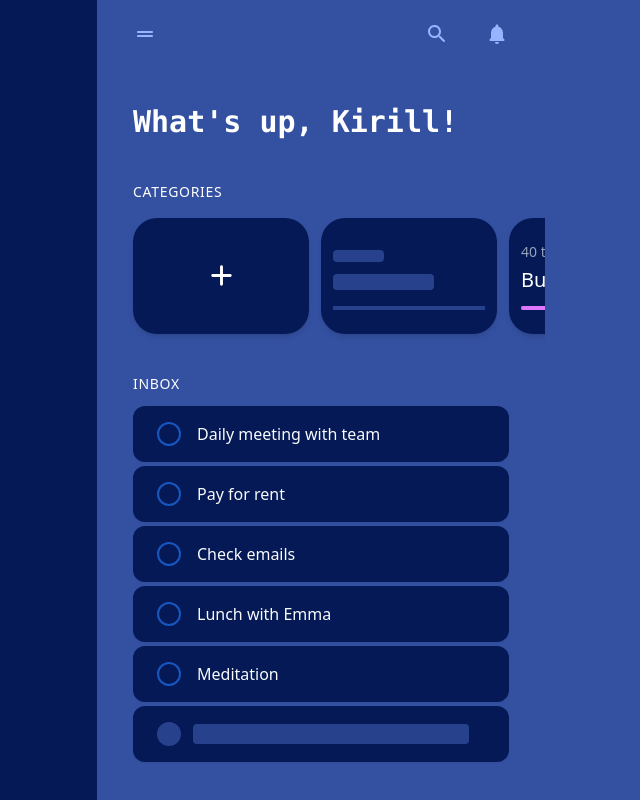
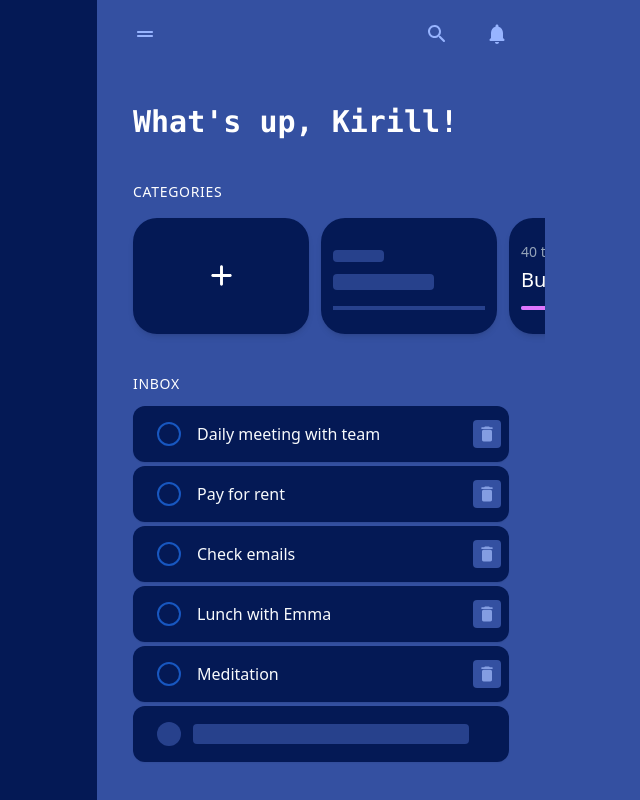
Before and after one commit to Cyber-Kira/todo, a React (Create React App) app: page / in a window 1280 px wide. Shown: the whole page, without its empty margins (319-959 px from the left). Built offline with nearby package versions, Linux system fonts and the light colour scheme.

Commit message:
feat: add delete button and transitions

```diff
--- a/src/components/TodoItem/TodoItem.tsx
+++ b/src/components/TodoItem/TodoItem.tsx
@@ -1,4 +1,6 @@
+/* eslint-disable arrow-body-style */
 import React, { useState } from 'react'
+import DeleteRoundedIcon from '@mui/icons-material/DeleteRounded'
 import { TodoToggle } from '../TodoToggle'
 
 interface Props {
@@ -8,6 +10,9 @@ interface Props {
 export const TotoItem = ({ title }: Props) => {
 	const [done, setDone] = useState(false)
 	const [selected, setSelected] = useState(false)
+	const [isDeleted, setDeleted] = useState(false)
+	const [isHidden, setHidden] = useState(false)
+	const timeoutRef = React.useRef<null | number>(null)
 	const toggleDone = () => {
 		setDone(!done)
 	}
@@ -15,18 +20,52 @@ export const TotoItem = ({ title }: Props) => {
 		setSelected(!selected)
 	}
 
+	const handleDelete = () => {
+		setDeleted(true)
+		timeoutRef.current = window.setTimeout(() => {
+			setHidden(true)
+		}, 3000)
+	}
+
+	const cancelDeletion = () => {
+		setDeleted(false)
+		window.clearTimeout(Number(timeoutRef.current))
+	}
+
+	const deletedText = (
+		<div
+			className={`absolute flex justify-between left-0 w-full px-5 items-center text-slate-300 gap-3 font-mono opacity-0 ${
+				isDeleted ? 'opacity-100 duration-700 z-20' : ''
+			} transition-opacity`}
+		>
+			<p>The task was deleted</p>
+			<button
+				onClick={cancelDeletion}
+				className='flex items-center justify-center border-2 border-offset-2 px-3 py-1 rounded-full border-slate-400 uppercase'
+				type='button'
+			>
+				Undo
+			</button>
+		</div>
+	)
+
 	return (
 		<div
-			className={`flex items-center outline-none shadow-sm shrink-0 p-2 select-none w-full min-h-[3.5rem] h-auto dark:text-slate-50 bg-light dark:bg-purpleDark rounded-xl transition-colors pl-3 ${
+			className={`relative flex items-center outline-none shadow-sm shrink-0 select-none min-h-[3.5rem] h-auto rounded-xl transition-all ${
+				isHidden ? 'hidden' : ''
+			} `}
+		>
+			<div
+				className={`flex items-center outline-none shadow-sm shrink-0 p-2 select-none w-full min-h-[3.5rem] h-auto dark:text-slate-50 bg-light dark:bg-purpleDark rounded-xl transition-all pl-3 z-10 ${
 					selected ? 'bg-slate-200 dark:bg-opacity-70' : ''
-			}`}
+				} ${isDeleted ? '-translate-x-full opacity-0 duration-500' : ''}`}
 			>
 				<div className='flex items-center justify-center'>
 					<TodoToggle toggleDone={toggleDone} toggleSelected={toggleSelected} />
 				</div>
-			<div className='flex items-center overflow-hidden w-full'>
+				<div className='flex items-center justify-between overflow-hidden w-full'>
 					<span
-					className={`relative text-black mr-10 dark:text-slate-50 w-auto before:absolute before:h-px pl-1 before:w-[calc(100%+5px)] before:bg-black dark:before:bg-white  before:top-[calc(50%-1px)] before:-translate-x-[calc(100%+30px)] ${
+						className={`relative text-black dark:text-slate-50 w-auto before:absolute before:h-px pl-1 before:w-[calc(100%+5px)] before:bg-black dark:before:bg-white  before:top-[calc(50%-1px)] before:-translate-x-[calc(100%+30px)] ${
 							done
 								? 'before:translate-x-[calc(-5px)] animate-wiggle before:animate-dimmed'
 								: ''
@@ -34,7 +73,16 @@ export const TotoItem = ({ title }: Props) => {
 					>
 						{title}
 					</span>
+					<button
+						type='button'
+						onClick={handleDelete}
+						className='flex items-center justify-center bg-menuItemLight text-lightDimmed dark:bg-purpleLight dark:text-lightToggleRing w-7 h-7 rounded'
+					>
+						<DeleteRoundedIcon fontSize='small' />
+					</button>
 				</div>
+			</div>
+			{deletedText}
 		</div>
 	)
 }
```
Lines whose indentation alone changed are shown as unchanged.
